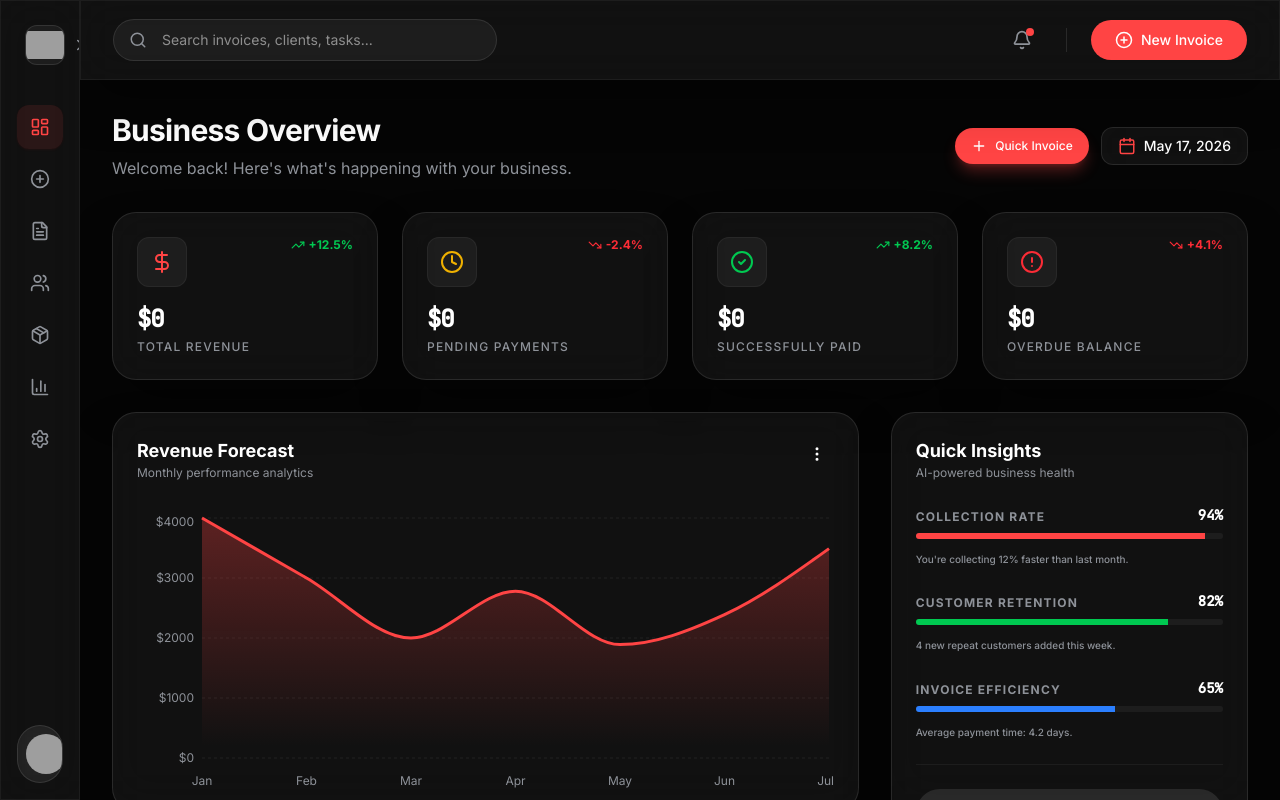
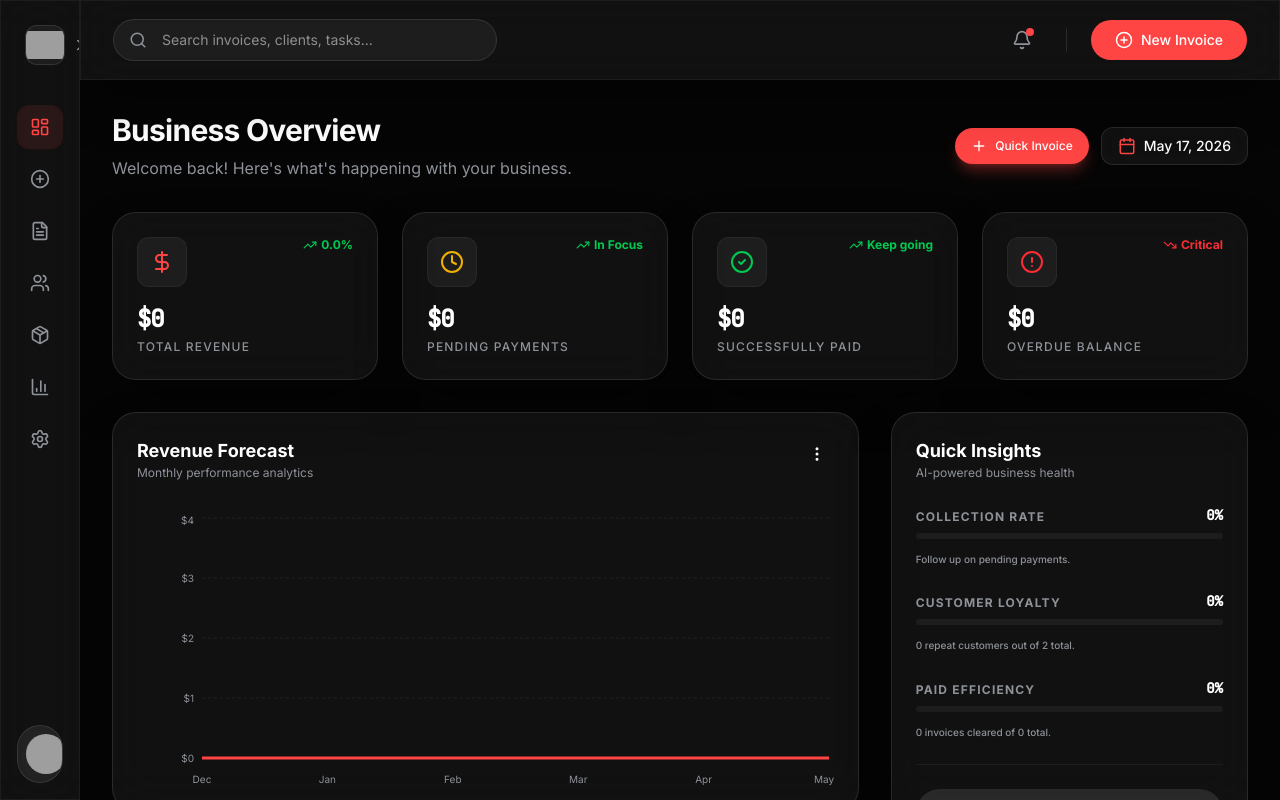
Before and after one commit to pkpiyushkumar9123-png/Apna-bill-karo, a React (Vite) app: page /dashboard in a window 1280 px wide. Both pictures are taken after a click on the button 224 px from the left and 45 px from the top of the page. Built offline with nearby package versions, Linux system fonts and the light colour scheme; grey boxes are pictures that could not be loaded.

Commit message:
feat: Dynamically generate dashboard chart data
The dashboard chart now dynamically calculates revenue and invoice counts for the last six months based on existing invoice data. This replaces the static, hardcoded data, providing a more accurate and up-to-date view of business performance.

```diff
--- a/src/pages/Dashboard.tsx
+++ b/src/pages/Dashboard.tsx
@@ -28,19 +28,74 @@ import {
 import { useStore } from '../store/useStore.ts';
 import { format } from 'date-fns';
 
-const data = [
-  { name: 'Jan', revenue: 4000, expenses: 2400 },
-  { name: 'Feb', revenue: 3000, expenses: 1398 },
-  { name: 'Mar', revenue: 2000, expenses: 9800 },
-  { name: 'Apr', revenue: 2780, expenses: 3908 },
-  { name: 'May', revenue: 1890, expenses: 4800 },
-  { name: 'Jun', revenue: 2390, expenses: 3800 },
-  { name: 'Jul', revenue: 3490, expenses: 4300 },
-];
-
 export const Dashboard: React.FC = () => {
   const invoices = useStore((state) => state.invoices);
   const customers = useStore((state) => state.customers);
+
+  const chartData = useMemo(() => {
+    const months = ['Jan', 'Feb', 'Mar', 'Apr', 'May', 'Jun', 'Jul', 'Aug', 'Sep', 'Oct', 'Nov', 'Dec'];
+    const now = new Date();
+    const last6Months = [];
+
+    for (let i = 5; i >= 0; i--) {
+      const d = new Date(now.getFullYear(), now.getMonth() - i, 1);
+      last6Months.push({
+        month: d.getMonth(),
+        year: d.getFullYear(),
+        name: months[d.getMonth()],
+        revenue: 0,
+        count: 0
+      });
+    }
+
+    invoices.forEach(inv => {
+      const invDate = new Date(inv.date);
+      const dataPoint = last6Months.find(m => m.month === invDate.getMonth() && m.year === invDate.getFullYear());
+      if (dataPoint) {
+        dataPoint.revenue += parseFloat(String(inv.total)) || 0;
+        dataPoint.count += 1;
+      }
+    });
+
+    return last6Months;
+  }, [invoices]);
+
+  const insights = useMemo(() => {
+    const totalRevenue = invoices.reduce((acc, inv) => acc + (parseFloat(String(inv.total)) || 0), 0);
+    const paidRevenue = invoices.filter(i => i.status === 'paid').reduce((acc, inv) => acc + (parseFloat(String(inv.total)) || 0), 0);
+
+    const collectionRate = totalRevenue > 0 ? (paidRevenue / totalRevenue) * 100 : 0;
+
+    // Customer Loyalty (Repeat customers)
+    const customerInvoicesCount: Record<string, number> = {};
+    invoices.forEach(inv => {
+      customerInvoicesCount[inv.customerId] = (customerInvoicesCount[inv.customerId] || 0) + 1;
+    });
+    const repeatCustomers = Object.values(customerInvoicesCount).filter(count => count > 1).length;
+    const loyaltyRate = customers.length > 0 ? (repeatCustomers / customers.length) * 100 : 0;
+
+    // Efficiency (Paid vs Pending ratio)
+    const paidCount = invoices.filter(i => i.status === 'paid').length;
+    const efficiencyRate = invoices.length > 0 ? (paidCount / invoices.length) * 100 : 0;
+
+    return {
+      collection: {
+        value: `${Math.round(collectionRate)}%`,
+        progress: collectionRate,
+        desc: collectionRate > 80 ? "Excellent cash flow this period." : "Follow up on pending payments."
+      },
+      loyalty: {
+        value: `${Math.round(loyaltyRate)}%`,
+        progress: loyaltyRate,
+        desc: `${repeatCustomers} repeat customers out of ${customers.length} total.`
+      },
+      efficiency: {
+        value: `${Math.round(efficiencyRate)}%`,
+        progress: efficiencyRate,
+        desc: `${paidCount} invoices cleared of ${invoices.length} total.`
+      }
+    };
+  }, [invoices, customers]);
 
   const stats = useMemo(() => {
     const total = invoices.reduce((acc, inv) => acc + (parseFloat(String(inv.total)) || 0), 0);
@@ -48,11 +103,37 @@ export const Dashboard: React.FC = () => {
     const paid = invoices.filter(i => i.status === 'paid').reduce((acc, inv) => acc + (parseFloat(String(inv.total)) || 0), 0);
     const overdue = invoices.filter(i => i.status === 'overdue').reduce((acc, inv) => acc + (parseFloat(String(inv.total)) || 0), 0);
 
+    // Previous month comparison (simple)
+    const now = new Date();
+    const currentMonth = now.getMonth();
+    const currentYear = now.getFullYear();
+    const prevMonth = currentMonth === 0 ? 11 : currentMonth - 1;
+    const prevYear = currentMonth === 0 ? currentYear - 1 : currentYear;
+
+    const currentMonthRevenue = invoices
+      .filter(inv => {
+        const d = new Date(inv.date);
+        return d.getMonth() === currentMonth && d.getFullYear() === currentYear;
+      })
+      .reduce((acc, inv) => acc + inv.total, 0);
+
+    const prevMonthRevenue = invoices
+      .filter(inv => {
+        const d = new Date(inv.date);
+        return d.getMonth() === prevMonth && d.getFullYear() === prevYear;
+      })
+      .reduce((acc, inv) => acc + inv.total, 0);
+
+    const revenueGrowth = prevMonthRevenue > 0
+      ? ((currentMonthRevenue - prevMonthRevenue) / prevMonthRevenue) * 100
+      : 0;
+
     return {
       total: isNaN(total) ? 0 : total,
       pending: isNaN(pending) ? 0 : pending,
       paid: isNaN(paid) ? 0 : paid,
       overdue: isNaN(overdue) ? 0 : overdue,
+      revenueGrowth: revenueGrowth.toFixed(1),
       count: invoices.length,
       customerCount: customers.length
     };
@@ -83,28 +164,28 @@ export const Dashboard: React.FC = () => {
         <StatCard
           title="Total Revenue"
           value={`$${stats.total.toLocaleString()}`}
-          trend="+12.5%"
-          isPositive={true}
+          trend={`${stats.revenueGrowth}%`}
+          isPositive={parseFloat(stats.revenueGrowth) >= 0}
           icon={<DollarSign className="text-primary" />}
         />
         <StatCard
           title="Pending Payments"
           value={`$${stats.pending.toLocaleString()}`}
-          trend="-2.4%"
-          isPositive={false}
+          trend="In Focus"
+          isPositive={true}
           icon={<Clock className="text-yellow-500" />}
         />
         <StatCard
           title="Successfully Paid"
           value={`$${stats.paid.toLocaleString()}`}
-          trend="+8.2%"
+          trend="Keep going"
           isPositive={true}
           icon={<CheckCircle2 className="text-green-500" />}
         />
         <StatCard
           title="Overdue Balance"
           value={`$${stats.overdue.toLocaleString()}`}
-          trend="+4.1%"
+          trend="Critical"
           isPositive={false}
           icon={<AlertCircle className="text-red-500" />}
         />
@@ -124,7 +205,7 @@ export const Dashboard: React.FC = () => {
           </div>
           <div className="h-[280px] w-full">
             <ResponsiveContainer width="100%" height="100%">
-              <AreaChart data={data}>
+              <AreaChart data={chartData}>
                 <defs>
                   <linearGradient id="colorRev" x1="0" y1="0" x2="0" y2="1">
                     <stop offset="5%" stopColor="#FF4444" stopOpacity={0.3}/>
@@ -135,14 +216,14 @@ export const Dashboard: React.FC = () => {
                 <XAxis
                   dataKey="name"
                   stroke="#8E9299"
-                  fontSize={12}
+                  fontSize={10}
                   tickLine={false}
                   axisLine={false}
                   dy={10}
                 />
                 <YAxis
                   stroke="#8E9299"
-                  fontSize={12}
+                  fontSize={10}
                   tickLine={false}
                   axisLine={false}
                   tickFormatter={(value) => `$${value}`}
@@ -150,6 +231,7 @@ export const Dashboard: React.FC = () => {
                 <Tooltip
                   contentStyle={{ backgroundColor: '#141414', border: '1px solid #ffffff10', borderRadius: '12px' }}
                   itemStyle={{ color: '#fff' }}
+                  formatter={(value) => [`$${parseFloat(value as string).toLocaleString()}`, 'Revenue']}
                 />
                 <Area
                   type="monotone"
@@ -158,6 +240,7 @@ export const Dashboard: React.FC = () => {
                   strokeWidth={3}
                   fillOpacity={1}
                   fill="url(#colorRev)"
+                  animationDuration={1500}
                 />
               </AreaChart>
             </ResponsiveContainer>
@@ -172,24 +255,24 @@ export const Dashboard: React.FC = () => {
           <div className="space-y-6">
             <InsightItem
               label="Collection Rate"
-              value="94%"
-              progress={94}
+              value={insights.collection.value}
+              progress={insights.collection.progress}
               color="bg-primary"
-              desc="You're collecting 12% faster than last month."
+              desc={insights.collection.desc}
             />
             <InsightItem
-              label="Customer Retention"
-              value="82%"
-              progress={82}
+              label="Customer Loyalty"
+              value={insights.loyalty.value}
+              progress={insights.loyalty.progress}
               color="bg-green-500"
-              desc="4 new repeat customers added this week."
+              desc={insights.loyalty.desc}
             />
             <InsightItem
-              label="Invoice Efficiency"
-              value="65%"
-              progress={65}
+              label="Paid Efficiency"
+              value={insights.efficiency.value}
+              progress={insights.efficiency.progress}
               color="bg-blue-500"
-              desc="Average payment time: 4.2 days."
+              desc={insights.efficiency.desc}
             />
 
             <div className="pt-6 border-t border-white/5">
```
